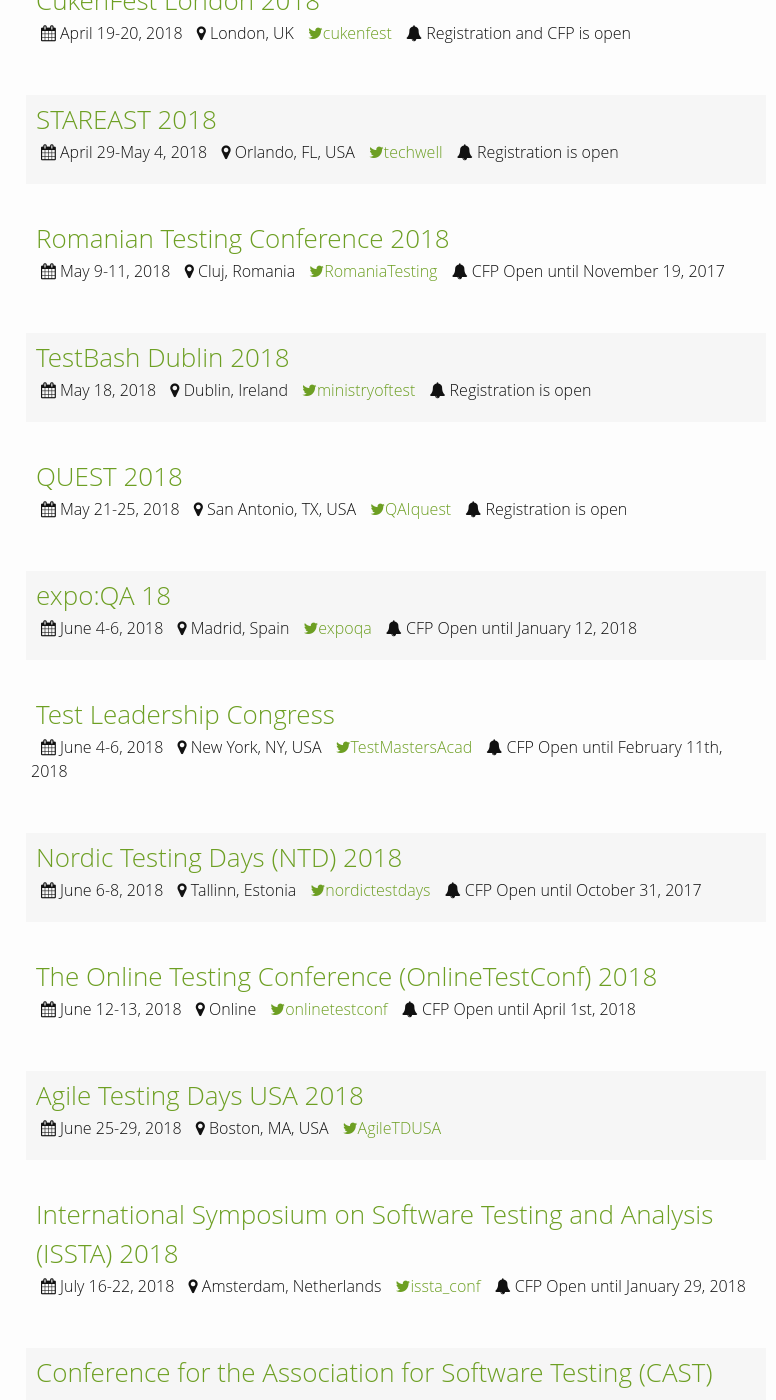
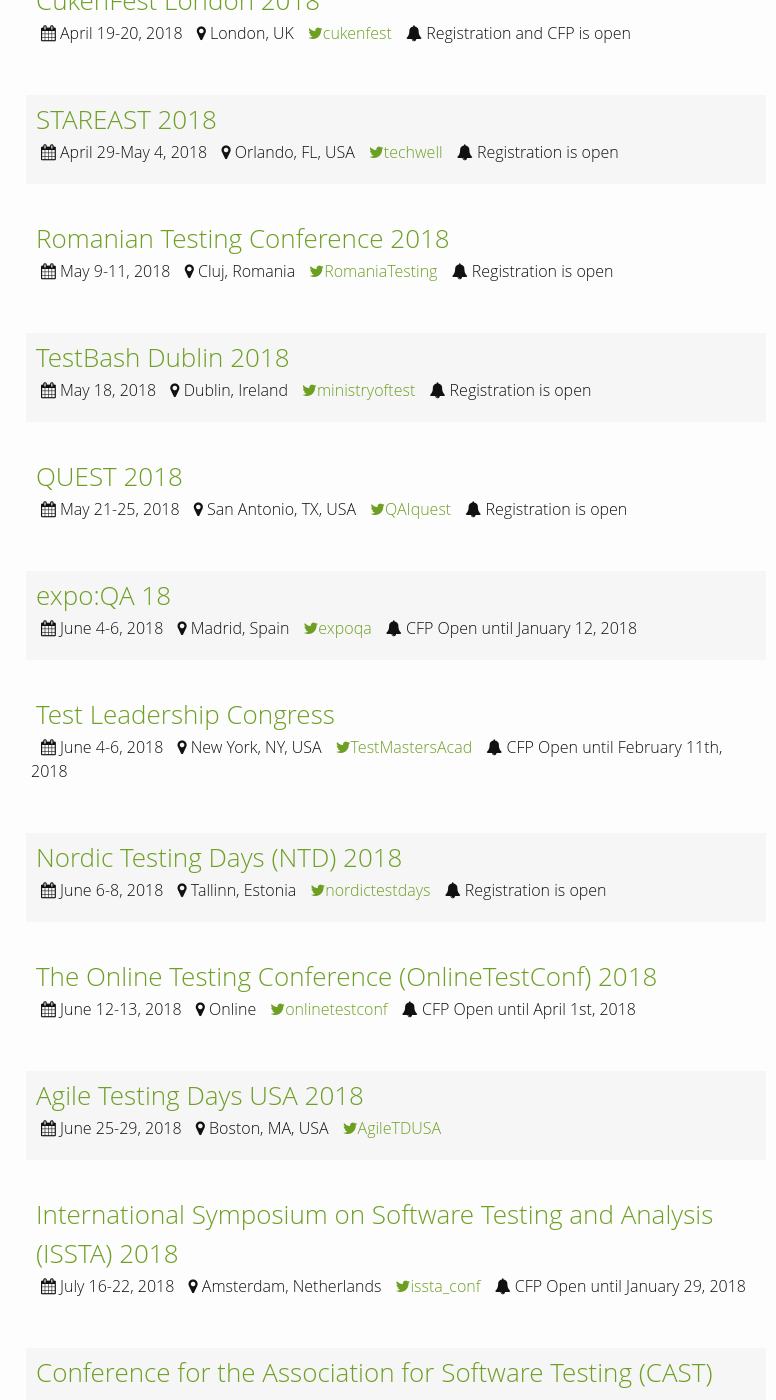
Before and after one commit to TestingConferences/testingconferences.github.io, a Jekyll site: the page built from index.html, in a window 1280 px wide and 1400 px high, scrolled down 2646 px. Shown: the whole window, without its empty margins (244-1020 px from the left). Built offline with Jekyll 4.4.1, drawn with Linux system fonts in a browser that asks for light colours.

Commit message:
Changed Status for RomaniaTesting and Nordic Testing Days from CFP Open to Reg is Open
I checked the websites for both events. CFPs are closed for both. I updated the yml accordingly.

```diff
--- a/_data/current.yml
+++ b/_data/current.yml
@@ -152,7 +152,7 @@
   dates: "May 9-11, 2018"
   url: https://www.romaniatesting.ro/
   twitter: RomaniaTesting
-  status: CFP Open until November 19, 2017
+  status: Registration is open
 
 - name: TestBash Dublin 2018
   location: Dublin, Ireland
@@ -187,7 +187,7 @@
   dates: "June 6-8, 2018"
   url: http://nordictestingdays.eu/
   twitter: nordictestdays
-  status: CFP Open until October 31, 2017
+  status: Registration is open
 
 - name: The Online Testing Conference (OnlineTestConf) 2018
   location: Online
```
